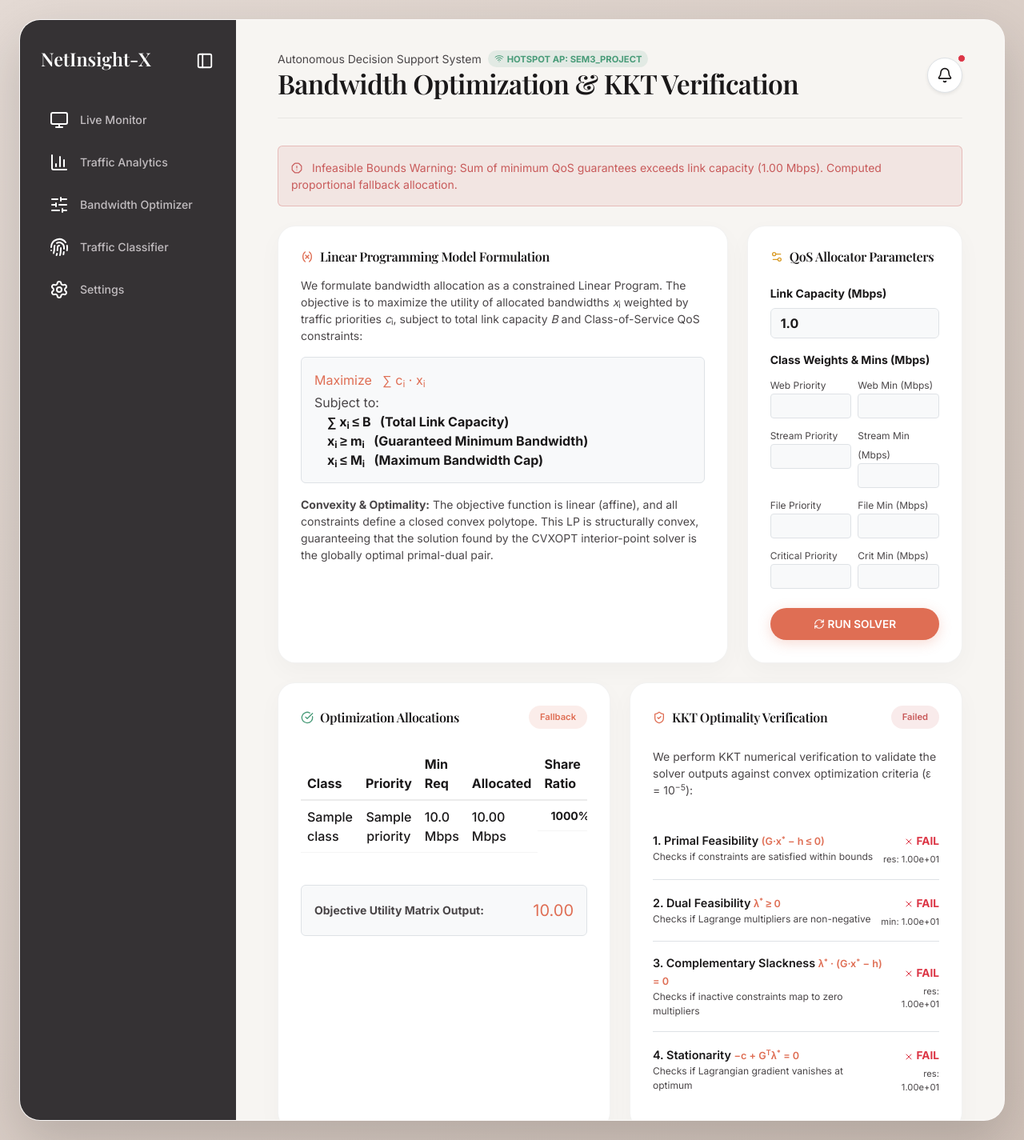
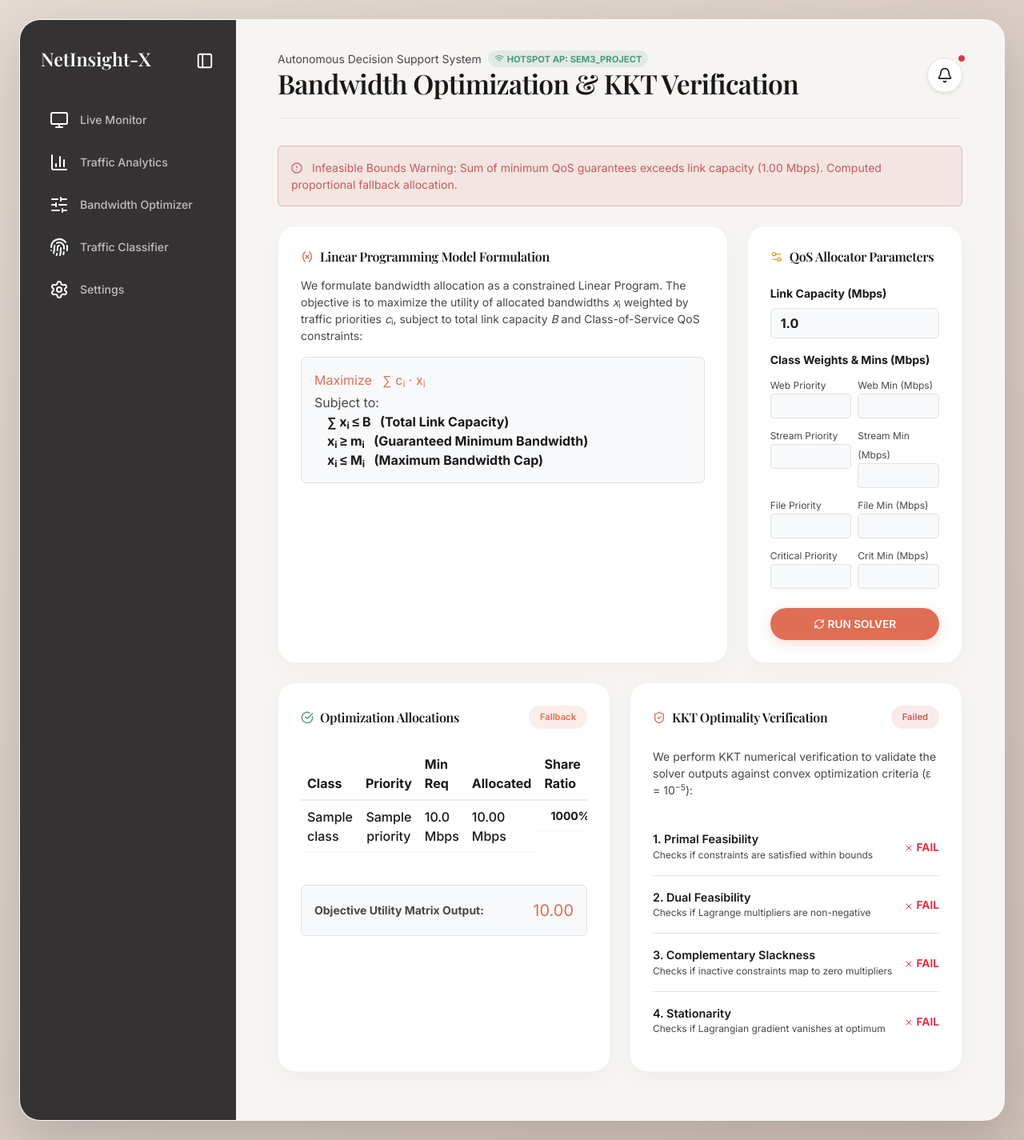
Before and after one commit to raghuramch028/NetInsight-X, a Django app: template netinsight/dashboard/templates/dashboard/optimization.html in a window 1280 px wide. Shown: the whole page at 80% size. Run offline with Django 4.2, Linux system fonts and the light colour scheme; the template is opened without the code that fills it: most values are stand-ins (such as "Sample title", 1, 10 or a date in 2020); some libraries are stand-ins or nearby versions; some web fonts are replaced.

Commit message:
Clean up optimization page UI: remove technical convexity paragraph and raw residual formulas

```diff
--- a/netinsight/dashboard/templates/dashboard/optimization.html
+++ b/netinsight/dashboard/templates/dashboard/optimization.html
@@ -35,10 +35,6 @@
                 <div class="ps-3 text-dark fw-bold">x<sub>i</sub> &ge; m<sub>i</sub> &nbsp; (Guaranteed Minimum Bandwidth)</div>
                 <div class="ps-3 text-dark fw-bold">x<sub>i</sub> &le; M<sub>i</sub> &nbsp; (Maximum Bandwidth Cap)</div>
             </div>
-
-            <p class="text-secondary small mb-0">
-                <strong>Convexity &amp; Optimality:</strong> The objective function is linear (affine), and all constraints define a closed convex polytope. This LP is structurally convex, guaranteeing that the solution found by the CVXOPT interior-point solver is the globally optimal primal-dual pair.
-            </p>
         </div>
     </div>
 
@@ -183,7 +179,7 @@
                 <!-- Condition 1 -->
                 <li class="list-group-item bg-transparent py-3 px-0 border-bottom text-dark d-flex justify-content-between align-items-center">
                     <div>
-                        <div class="fw-semibold text-dark" style="font-size: 0.9rem;">1. Primal Feasibility <span class="font-mono small" style="color: var(--accent-terracotta);">(G·x<sup>*</sup> &minus; h &le; 0)</span></div>
+                        <div class="fw-semibold text-dark" style="font-size: 0.9rem;">1. Primal Feasibility</div>
                         <div class="text-secondary small" style="font-size:0.75rem;">Checks if constraints are satisfied within bounds</div>
                     </div>
                     <div class="text-end font-mono">
@@ -192,14 +188,13 @@
                         {% else %}
                             <span class="text-danger fw-bold" style="font-size: 0.85rem;"><i data-lucide="x" class="d-inline-block align-middle me-1" style="width:12px;height:12px;"></i>FAIL</span>
                         {% endif %}
-                        <div class="small text-secondary mt-1" style="font-size:0.7rem;">res: {{ kkt.max_primal_violation|stringformat:".2e" }}</div>
                     </div>
                 </li>
 
                 <!-- Condition 2 -->
                 <li class="list-group-item bg-transparent py-3 px-0 border-bottom text-dark d-flex justify-content-between align-items-center">
                     <div>
-                        <div class="fw-semibold text-dark" style="font-size: 0.9rem;">2. Dual Feasibility <span class="font-mono small" style="color: var(--accent-terracotta);">&lambda;<sup>*</sup> &ge; 0</span></div>
+                        <div class="fw-semibold text-dark" style="font-size: 0.9rem;">2. Dual Feasibility</div>
                         <div class="text-secondary small" style="font-size:0.75rem;">Checks if Lagrange multipliers are non-negative</div>
                     </div>
                     <div class="text-end font-mono">
@@ -208,14 +203,13 @@
                         {% else %}
                             <span class="text-danger fw-bold" style="font-size: 0.85rem;"><i data-lucide="x" class="d-inline-block align-middle me-1" style="width:12px;height:12px;"></i>FAIL</span>
                         {% endif %}
-                        <div class="small text-secondary mt-1" style="font-size:0.7rem;">min: {{ kkt.min_dual_multiplier|stringformat:".2e" }}</div>
                     </div>
                 </li>
 
                 <!-- Condition 3 -->
                 <li class="list-group-item bg-transparent py-3 px-0 border-bottom text-dark d-flex justify-content-between align-items-center">
                     <div>
-                        <div class="fw-semibold text-dark" style="font-size: 0.9rem;">3. Complementary Slackness <span class="font-mono small" style="color: var(--accent-terracotta);">&lambda;<sup>*</sup> · (G·x<sup>*</sup> &minus; h) = 0</span></div>
+                        <div class="fw-semibold text-dark" style="font-size: 0.9rem;">3. Complementary Slackness</div>
                         <div class="text-secondary small" style="font-size:0.75rem;">Checks if inactive constraints map to zero multipliers</div>
                     </div>
                     <div class="text-end font-mono">
@@ -224,14 +218,13 @@
                         {% else %}
                             <span class="text-danger fw-bold" style="font-size: 0.85rem;"><i data-lucide="x" class="d-inline-block align-middle me-1" style="width:12px;height:12px;"></i>FAIL</span>
                         {% endif %}
-                        <div class="small text-secondary mt-1" style="font-size:0.7rem;">res: {{ kkt.max_complementary_slackness_violation|stringformat:".2e" }}</div>
                     </div>
                 </li>
 
                 <!-- Condition 4 -->
                 <li class="list-group-item bg-transparent py-3 px-0 border-0 text-dark d-flex justify-content-between align-items-center">
                     <div>
-                        <div class="fw-semibold text-dark" style="font-size: 0.9rem;">4. Stationarity <span class="font-mono small" style="color: var(--accent-terracotta);">&minus;c + G<sup>T</sup>&lambda;<sup>*</sup> = 0</span></div>
+                        <div class="fw-semibold text-dark" style="font-size: 0.9rem;">4. Stationarity</div>
                         <div class="text-secondary small" style="font-size:0.75rem;">Checks if Lagrangian gradient vanishes at optimum</div>
                     </div>
                     <div class="text-end font-mono">
@@ -240,7 +233,6 @@
                         {% else %}
                             <span class="text-danger fw-bold" style="font-size: 0.85rem;"><i data-lucide="x" class="d-inline-block align-middle me-1" style="width:12px;height:12px;"></i>FAIL</span>
                         {% endif %}
-                        <div class="small text-secondary mt-1" style="font-size:0.7rem;">res: {{ kkt.max_stationarity_violation|stringformat:".2e" }}</div>
                     </div>
                 </li>
             </ul>
--- a/scratch/inspect_db.py
+++ b/scratch/inspect_db.py
@@ -5,8 +5,8 @@ def inspect():
     conn = sqlite3.connect(db_path)
     cur = conn.cursor()
 
-    cur.execute("SELECT name FROM sqlite_master WHERE type='table';")
-    tables = [t[0] for t in cur.fetchall() if not t[0].startswith("sqlite_") and not t[0].startswith("django_") and not t[0].startswith("auth_")]
+    cur.execute("SELECT name FROM sqlite_master WHERE type='table' ORDER BY name;")
+    tables = [t[0] for t in cur.fetchall() if not t[0].startswith("sqlite_")]
 
     print("=== NETINSIGHT.DB CORE APP TABLES ===")
     for table in tables:
```
